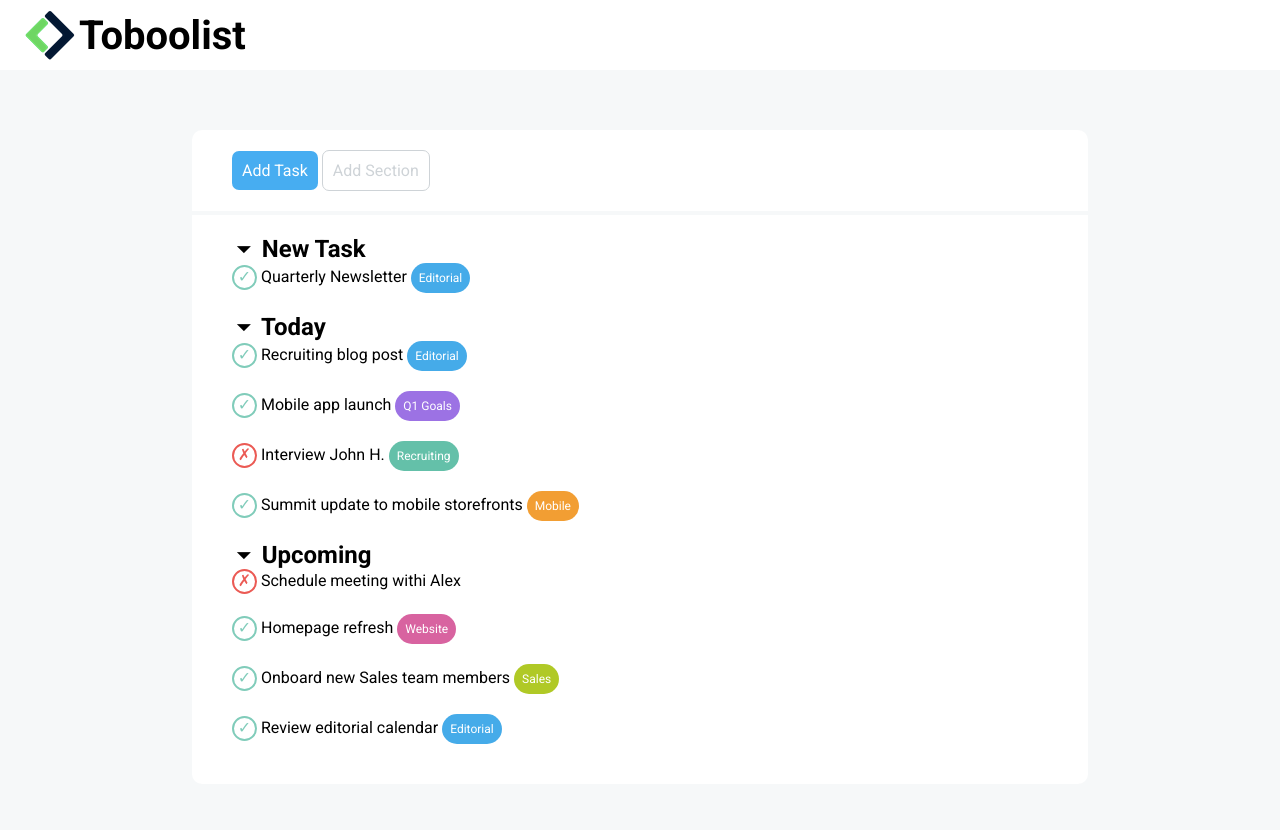
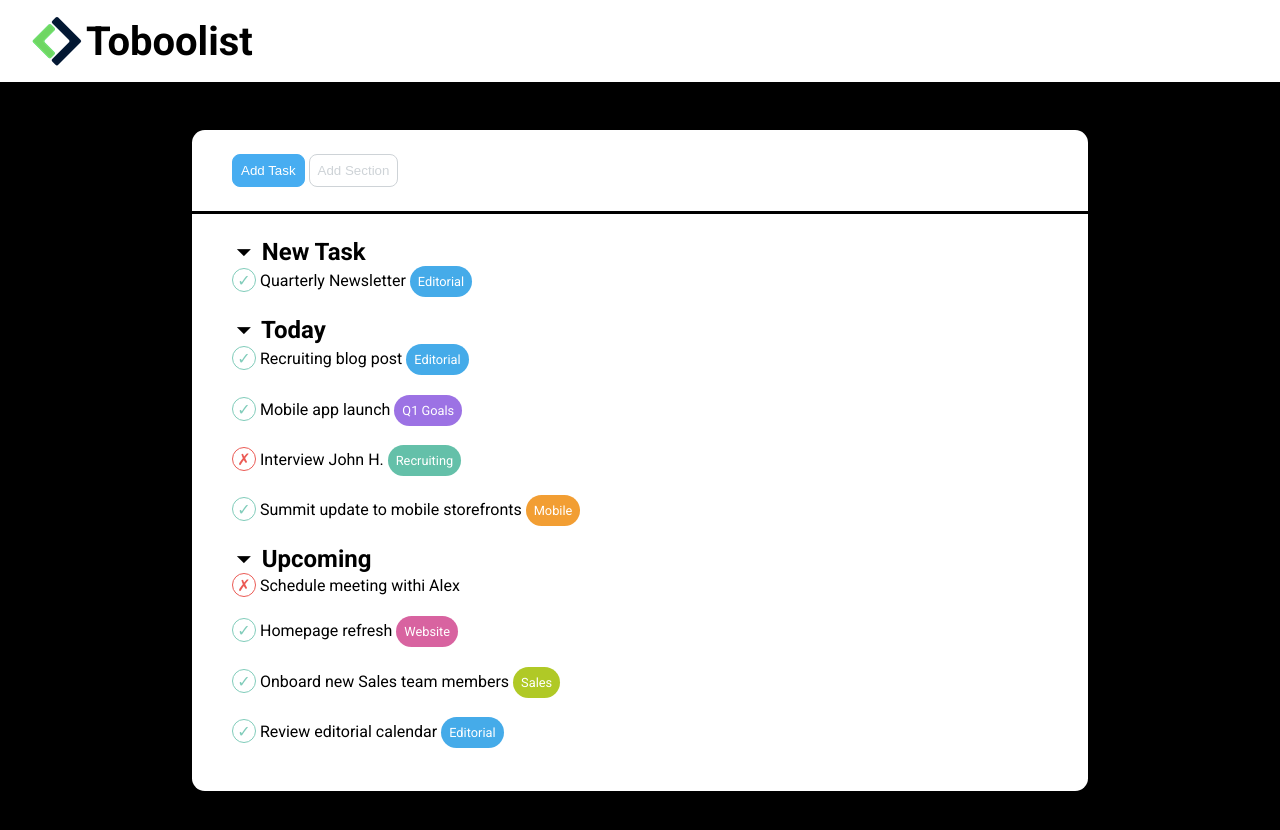
Before and after one commit to deca-francesco/html-css-toboolist, a plain HTML site: page index.html in a window 1280 px wide. Drawn offline with Linux system fonts and the light colour scheme.

Commit message:
UPDATE css unit of measure

```diff
--- a/css/style.css
+++ b/css/style.css
@@ -1,28 +1,54 @@
+/* #region common */
 * {
     margin: 0;
     padding: 0;
     box-sizing: border-box;
 }
 
+body {
+    /* background-color: #f6f8f9; */
+    background-color: black;
+    font-family: "Roboto";
+}
+/* #endregion common */
+
 /* #region utility */
 .va-m {
     vertical-align: middle;
 }
 
+.container {
+    width: 70%;
+    margin: auto;
+    background-color: white;
+    padding: 1.5rem 2.5rem;
+}
+
+.top-radius {
+    border-radius: 0.8rem 0.8rem 0 0;
+    margin-bottom: 0.2rem;
+}
+
+.bottom-radius {
+    border-radius: 0 0 0.8rem 0.8rem;
+    margin-bottom: 4rem;
+}
+
 .btn {
-    border-radius: 7px;
-    padding: 10px;
+    border-radius: 0.5rem;
+    padding: 0.5rem;
     display: inline-block;
 }
 
 .tag {
     color: white;
-    padding: 8px;
+    padding: 0.5rem;
     display: inline-block;
-    border-radius: 15px;
-    font-size: 12px;
+    border-radius: 1rem;
+    font-size: 0.8rem;
 }
 
+/* tag colors */
 .editorial {
     background-color: #45abe9;
 }
@@ -48,27 +74,30 @@
 }
 
 .row {
-    margin-bottom: 20px;
+    margin-bottom: 1.2rem;
 }
 
+/* entities */
 .check {
     color: #80ccba;
-    border: 2px solid #80ccba;
+    border: 0.1rem solid #80ccba;
     border-radius: 50%;
-    width: 25px;
-    height: 25px;
+    width: 1.5rem;
+    height: 1.5rem;
     display: inline-block;
     text-align: center;
+    line-height: 1.5rem;
 }
 
 .cross {
     color: #eb5a54;
-    border: 2px solid #eb5a54;
+    border: 0.1rem solid #eb5a54;
     border-radius: 50%;
-    width: 25px;
-    height: 25px;
+    width: 1.5rem;
+    height: 1.5rem;
     display: inline-block;
     text-align: center;
+    line-height: 1.5rem;
 }
 
 .triangle {
@@ -77,49 +106,29 @@
 }
 /* #endregion utility */
 
-body {
-    background-color: #f6f8f9;
-    font-family: "Roboto";
-}
-
 /* #region header */
 header {
     background-color: white;
-    padding: 10px 25px;
-    margin-bottom: 60px;
+    padding: 1rem 2rem;
+    margin-bottom: 3rem;
 }
 
-#title {
+.logo_txt {
     display: inline-block;
-    font-size: 40px;
+    font-size: 2.5rem;
 }
 /* #endregion header */
-
-.container {
-    width: 70%;
-    margin: auto;
-    background-color: white;
-    padding: 20px 40px;
-}
-
-#buttons_container {
-    border-radius: 10px 10px 0 0;
-    margin-bottom: 4px;
-}
-
-#sections_container {
-    border-radius: 0 0 10px 10px;
-    margin-bottom: 50px;
-}
 
 /* #region buttons */
 
 #add_task {
     background-color: #47adf1;
+    border: 1px solid #47adf1;
     color: white;
 }
 
 #add_section {
+    background-color: white;
     border: 1px solid #ced3d7;
     color: #ced3d7;
 }
--- a/index.html
+++ b/index.html
@@ -11,16 +11,16 @@
 </head>
 <body>
     <header>
-        <img id="logo" class="va-m" src="./img/Logo.png" alt="logo_boolean">
-        <h1 id="title" class="va-m">Toboolist</h1>
+        <img class="logo_img va-m" src="./img/Logo.png" alt="logo_boolean">
+        <h1 class="logo_txt va-m">Toboolist</h1>
     </header>
-    <div class="container" id="buttons_container">
-        <div id="buttons">
-            <div id="add_task" class="btn">Add Task</div>
-            <div id="add_section" class="btn">Add Section</div>
-        </div>
+    <!-- buttons container -->
+    <div class="container top-radius">
+        <button id="add_task" class="btn">Add Task</button>
+        <button id="add_section" class="btn">Add Section</button>
     </div>
-    <div class="container" id="sections_container">
+    <!-- main -->
+    <div class="container bottom-radius">
         <section id="new_task">
             <h2><span class="triangle">&#9660;</span> New Task</h2>
             <div class="row">
```
